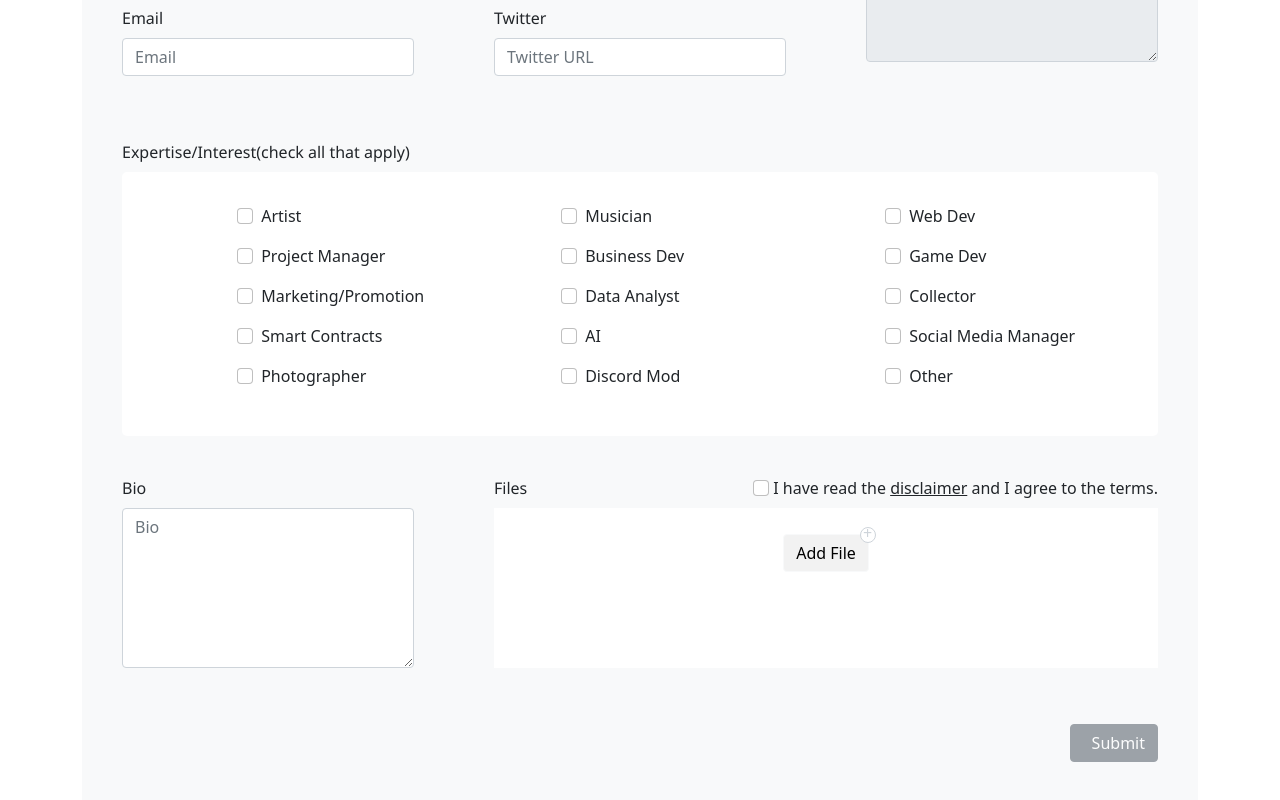
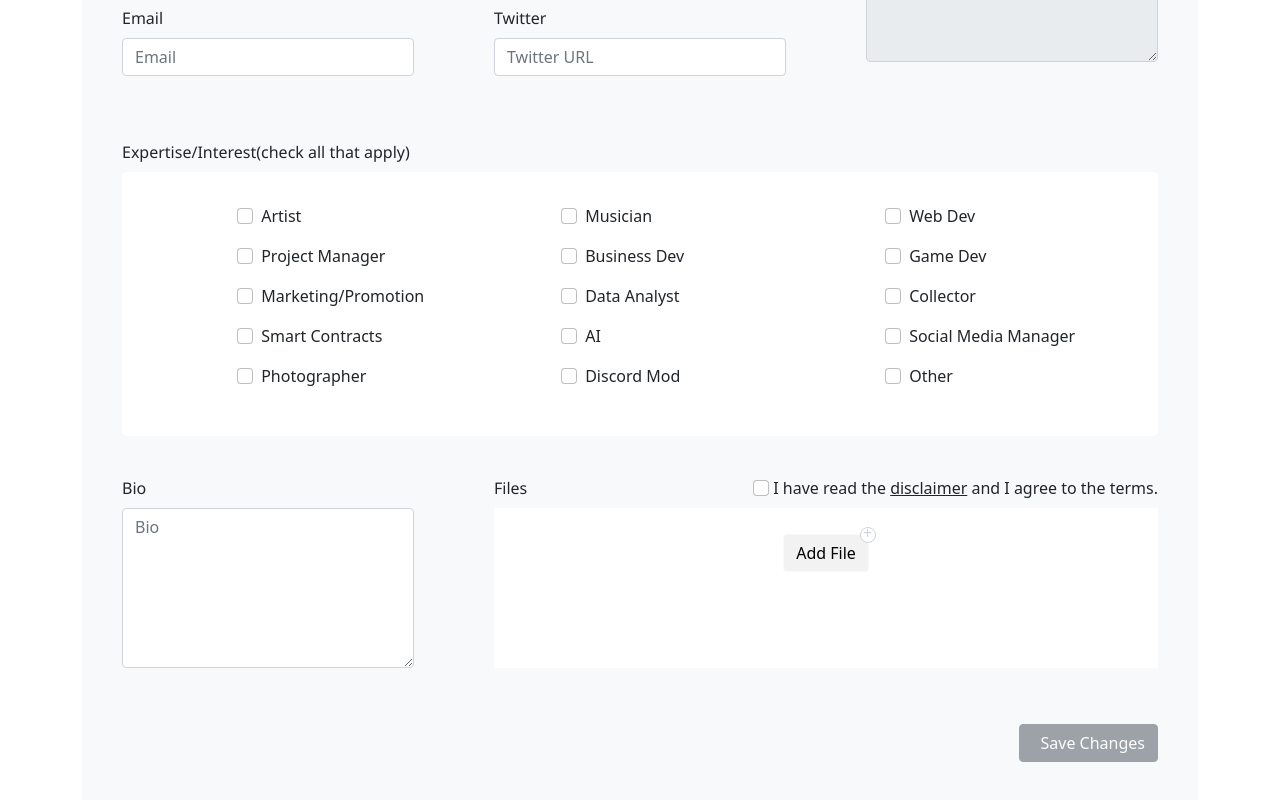
Before and after one commit to solution-pool/BHG-Nifty-Member, a React (Create React App) app: page / in a window 1280 px wide. Shown: the part 365-1165 px from the top of the page. Built offline with nearby package versions, Linux system fonts and the light colour scheme.

Commit message:
rename submit to save changes

```diff
--- a/src/components/Profile.js
+++ b/src/components/Profile.js
@@ -561,7 +561,7 @@ const Profile = (props) => {
                                         role="status"
                                         aria-hidden="false"
                                         />
-                                        &nbsp; Submit</Button>
+                                        &nbsp; Save Changes</Button>
                                 </div>
                             </Form.Group>
                         </Col>
```
